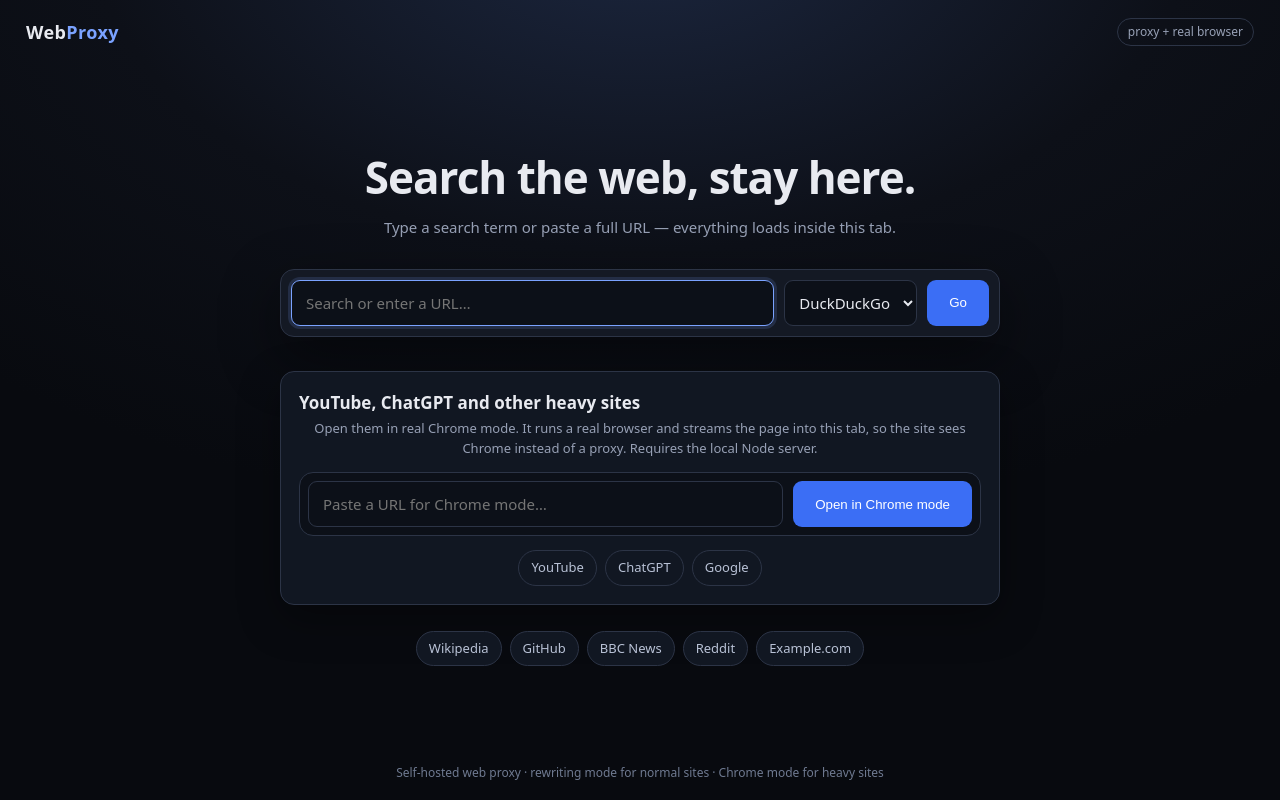
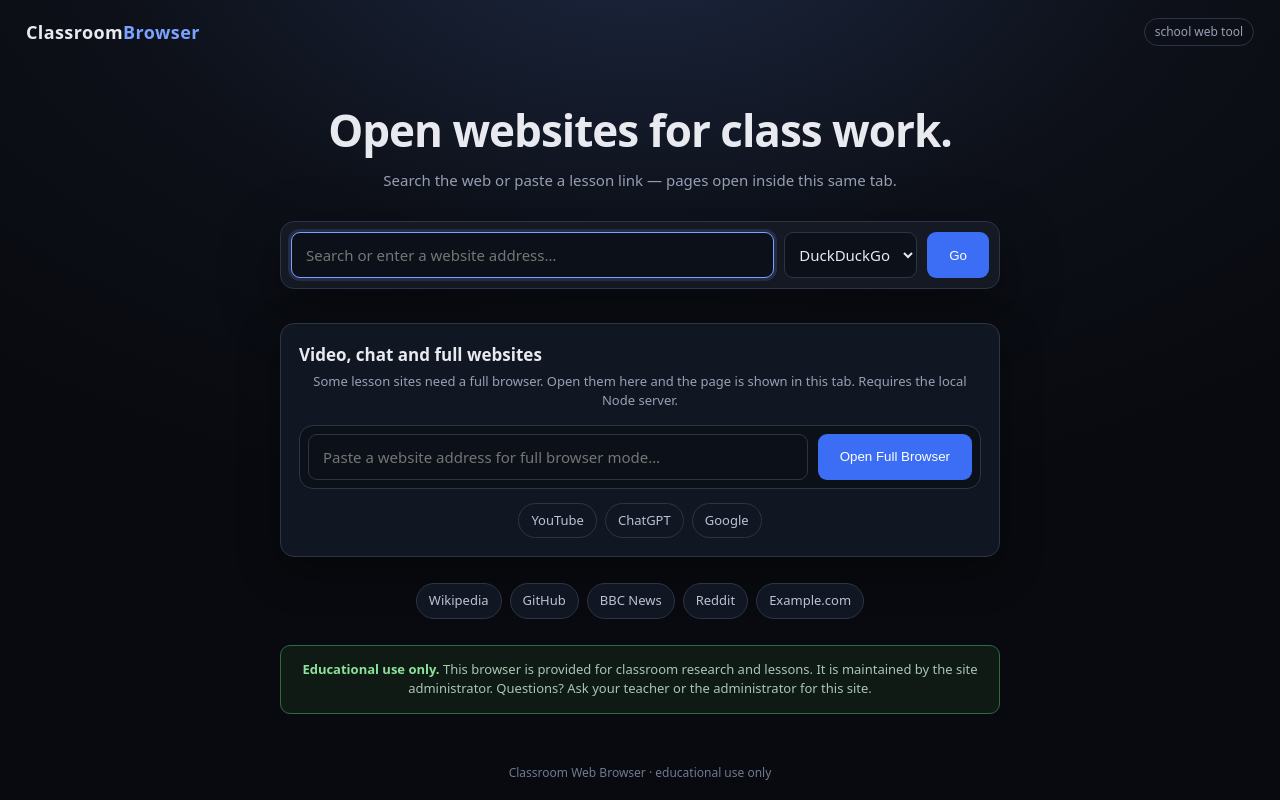
Before and after one commit to Pataratsee/WebProxy, a website: page public/index.html in a window 1280 px wide. Drawn offline with Linux system fonts and the light colour scheme.

Commit message:
Rebrand served pages as Classroom Browser and fix hosted fallbacks
Neutral educational branding plus a BROWSER_ANTI_BOT switch reduces false
filter flags, and the Worker's browser-mode page now links to standard mode
instead of leaving hosted visitors at a dead end.

```diff
--- a/package.json
+++ b/package.json
@@ -3,7 +3,7 @@
   "version": "1.0.0",
   "private": true,
   "type": "module",
-  "description": "A self-hosted browser-in-a-site: rewriting proxy plus Node-only real Chrome mode.",
+  "description": "Classroom Browser: a self-hosted browser-in-a-site with a rewriting proxy and Node-only full browser mode.",
   "scripts": {
     "start": "node server.js"
   }
--- a/public/index.html
+++ b/public/index.html
@@ -3,21 +3,21 @@
 <head>
   <meta charset="utf-8">
   <meta name="viewport" content="width=device-width,initial-scale=1">
-  <title>Web Proxy — Search &amp; Browse</title>
+  <title>Classroom Web Browser — Search &amp; Browse</title>
   <link rel="stylesheet" href="/style.css">
 </head>
 <body>
   <header>
-    <div class="brand">Web<span>Proxy</span></div>
-    <div class="badge">proxy + real browser</div>
+    <div class="brand">Classroom<span>Browser</span></div>
+    <div class="badge">school web tool</div>
   </header>
 
   <main>
-    <h1>Search the web, stay here.</h1>
-    <p class="sub">Type a search term or paste a full URL — everything loads inside this tab.</p>
+    <h1>Open websites for class work.</h1>
+    <p class="sub">Search the web or paste a lesson link — pages open inside this same tab.</p>
 
     <form action="/s" method="get" class="search-form">
-      <input name="q" placeholder="Search or enter a URL…" autocomplete="off" autofocus spellcheck="false">
+      <input name="q" placeholder="Search or enter a website address…" autocomplete="off" autofocus spellcheck="false">
       <select name="engine" aria-label="Search engine">
         <option value="ddg">DuckDuckGo</option>
         <option value="bing">Bing</option>
@@ -26,12 +26,12 @@
     </form>
 
     <section class="mode">
-      <h2>YouTube, ChatGPT and other heavy sites</h2>
-      <p>Open them in real Chrome mode. It runs a real browser and streams the page into this tab,
-         so the site sees Chrome instead of a proxy. Requires the local Node server.</p>
+      <h2>Video, chat and full websites</h2>
+      <p>Some lesson sites need a full browser. Open them here and the page is shown in this tab.
+         Requires the local Node server.</p>
       <form action="/b/new" method="get" class="search-form">
-        <input name="url" placeholder="Paste a URL for Chrome mode…" autocomplete="off" spellcheck="false">
-        <button type="submit">Open in Chrome mode</button>
+        <input name="url" placeholder="Paste a website address for full browser mode…" autocomplete="off" spellcheck="false">
+        <button type="submit">Open Full Browser</button>
       </form>
       <div class="quick">
         <a href="/b/new?url=https%3A%2F%2Fwww.youtube.com%2F">YouTube</a>
@@ -47,8 +47,14 @@
       <a href="/p/https%3A%2F%2Fwww.reddit.com%2F">Reddit</a>
       <a href="/p/https%3A%2F%2Fexample.com%2F">Example.com</a>
     </div>
+
+    <section class="trust">
+      <strong>Educational use only.</strong> This browser is provided for classroom research and
+      lessons. It is maintained by the site administrator. Questions? Ask your teacher or the
+      administrator for this site.
+    </section>
   </main>
 
-  <footer>Self-hosted web proxy · rewriting mode for normal sites · Chrome mode for heavy sites</footer>
+  <footer>Classroom Web Browser · educational use only</footer>
 </body>
 </html>
--- a/public/style.css
+++ b/public/style.css
@@ -130,6 +130,20 @@ p.sub { margin: 0 0 30px; color: #97a0b5; font-size: 15px; text-align: center; }
 .mode .search-form { box-shadow: none; background: #0c1018; padding: 8px; }
 .mode .quick { margin-top: 14px; }
 
+.trust {
+  width: min(720px, 100%);
+  margin-top: 26px;
+  padding: 14px 16px;
+  border: 1px solid #2f6a41;
+  border-radius: 10px;
+  background: #101a15;
+  color: #a9c6b3;
+  font-size: 13px;
+  text-align: center;
+}
+
+.trust strong { color: #8be29a; }
+
 footer { text-align: center; color: #6f7a91; font-size: 12px; padding: 18px; }
 
 /* Search results page */
--- a/server.js
+++ b/server.js
@@ -1,5 +1,5 @@
 /*
- * Node entry point for WebProxy.
+ * Node entry point for Classroom Browser.
  *
  * Adapts node:http to the fetch handler in worker.js, so the site behaves the
  * same locally as it does on Cloudflare Workers.
```
Also changed, not shown: browser.js (+12 -9 lines), worker.js (+11 -6 lines), README.md.
